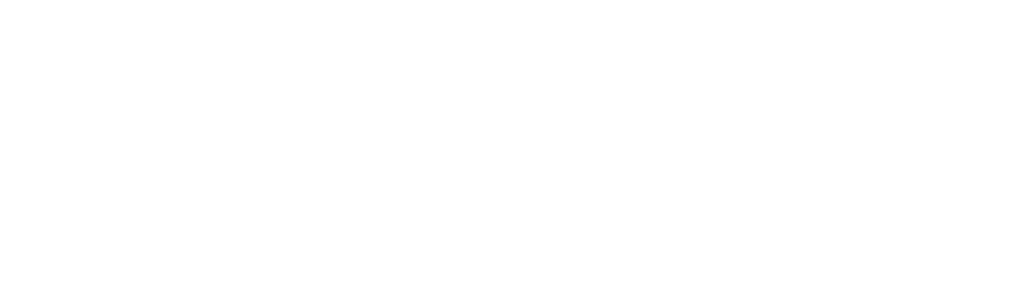
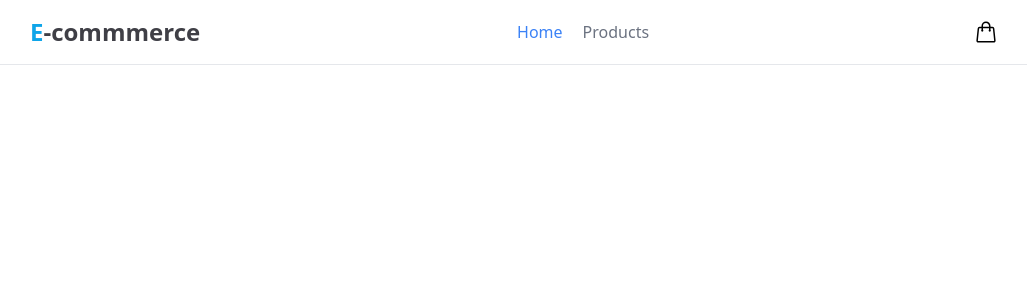
Before and after one commit to abdellah711/vue-e-commerce, a Vue app: page / in a window 1280 px wide. Shown: the top 300 px of the page, without its empty margins (122-1149 px from the left). Built offline with nearby package versions, Linux system fonts and the light colour scheme.

Commit message:
implement navbar

```diff
--- a/package.json
+++ b/package.json
@@ -13,6 +13,7 @@
     "lint": "eslint . --ext .vue,.js,.jsx,.cjs,.mjs,.ts,.tsx,.cts,.mts --fix --ignore-path .gitignore"
   },
   "dependencies": {
+    "@heroicons/vue": "^2.0.17",
     "pinia": "^2.0.32",
     "vue": "^3.2.47",
     "vue-router": "^4.1.6"
--- a/src/App.vue
+++ b/src/App.vue
@@ -1,7 +1,10 @@
 <script setup lang="ts">
 import { RouterLink, RouterView } from 'vue-router'
+import NavBar from '@/components/layout/NavBar.vue'
+
 </script>
 
 <template>
+  <NavBar />
   <RouterView />
 </template>
--- a/src/assets/main.css
+++ b/src/assets/main.css
@@ -1,3 +1,10 @@
 @tailwind base;
 @tailwind components;
 @tailwind utilities;
+
+
+@layer components {
+    .content {
+        @apply w-full max-w-5xl px-6 mx-auto
+    }
+}
--- /dev/null
+++ b/src/components/layout/NavBar.vue
@@ -0,0 +1,24 @@
+<script setup>
+    import CartIcon from '@heroicons/vue/24/outline/ShoppingBagIcon'
+</script>
+
+<template>
+    <header class="border-b">
+        <nav class="content flex justify-between items-center py-3">
+            <h1 class="text-2xl font-semibold text-zinc-700"><span class="text-sky-500">E</span>-commmerce</h1>
+
+            <ul class="flex gap-5 items-center text-gray-500">
+                <li>
+                    <RouterLink to="/" active-class="text-blue-500">Home</RouterLink>
+                </li>
+                <li>
+                    <RouterLink to="/products" active-class="text-blue-500">Products</RouterLink>
+                </li>
+            </ul>
+
+            <RouterLink to="/cart" class="hover:bg-zinc-100 p-2 rounded-xl">
+                <CartIcon class="w-6 h-6" />
+            </RouterLink>
+        </nav>
+    </header>
+</template>
```
Also changed, not shown: 1 other file (tests, documents, lock files or other folders).
